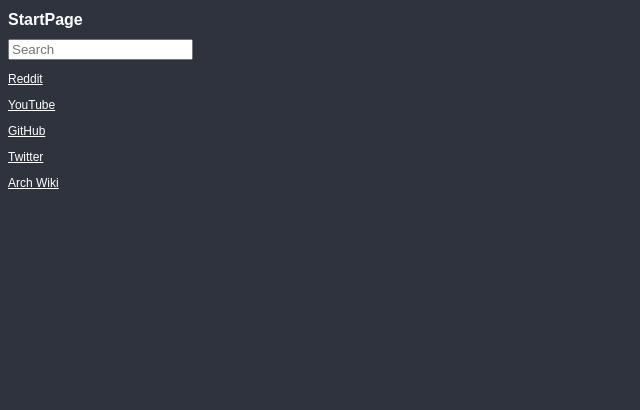
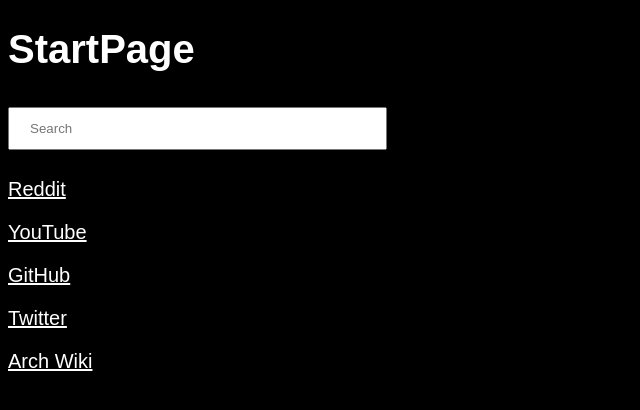
Before and after one commit to Shaddow798/startpage, a Flask app: page / in a window 1280 px wide. Shown: the top 410 px of the page, without its empty margins (0-640 px from the left). Run offline with Flask 2, Linux system fonts and the light colour scheme.

Commit message:
start theming css
make background black and beigin to theme the search box

```diff
--- a/static/css/main.css
+++ b/static/css/main.css
@@ -1,10 +1,12 @@
 body {
-	background: #2e333e;
+	background: black;
 	font-family: arial;
+	font-size: 20pt;
 }
 
 #content-div {
-	padding-top: 50%;
+	margin: auto;
+	width: 30%;
 }
 
 p {
@@ -17,5 +19,12 @@
 
 h1 {
 	color: #ffff;
-	font-size: 100%;
+	font-size: 30pt;
 }
+
+input[type=text] {
+	width: 30%;
+	padding: 12px 20px;
+	margin: 8px 0;
+	box-sizing: border-box;
+  }
```
